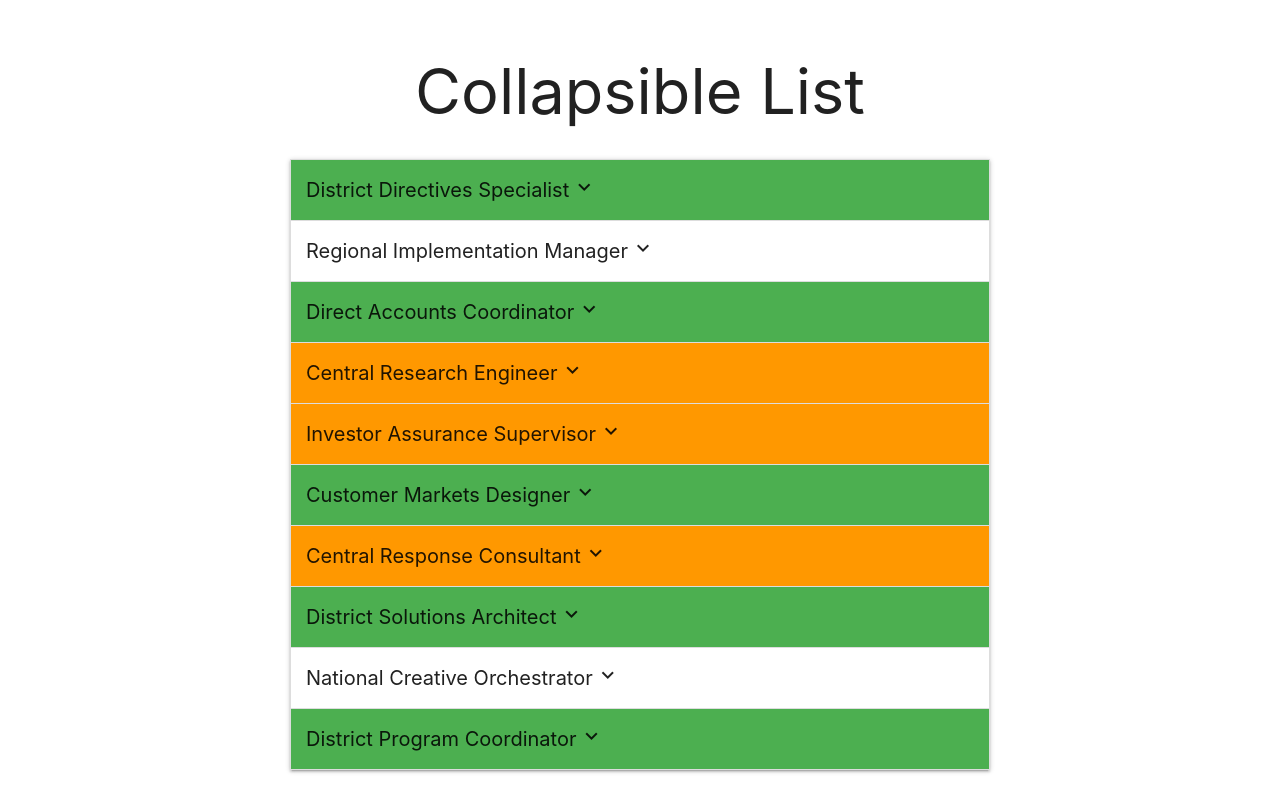
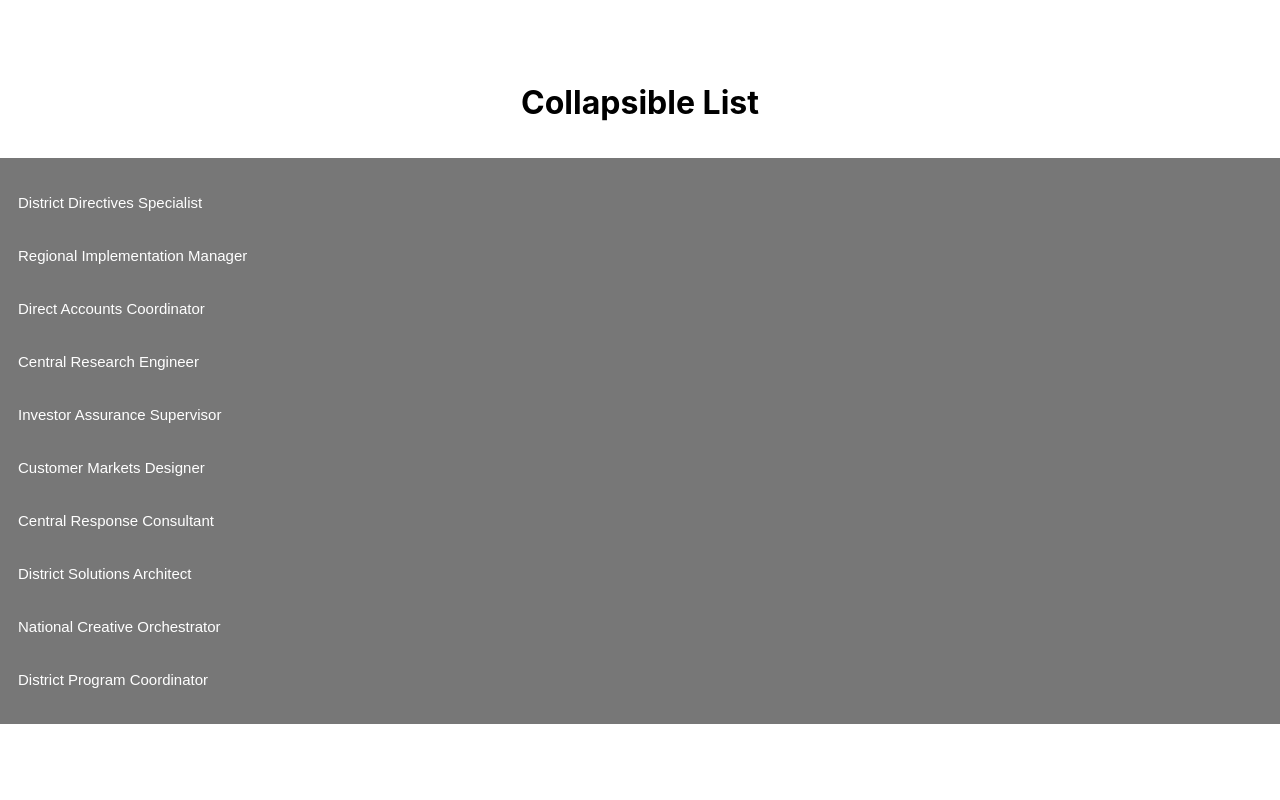
Before and after one commit to eminaydin/Collapsible-List-Component, a React (Create React App) app: page / in a window 1280 px wide. Built offline with nearby package versions, Linux system fonts and the light colour scheme.

Commit message:
Collapsible without Materialize started

```diff
--- a/src/components/collapsible/index.css
+++ b/src/components/collapsible/index.css
@@ -1,6 +1,3 @@
-i {
-    float: right !important;
-}
 /* .orange {
     background-color: orange !important;
 }
@@ -12,9 +9,25 @@ i {
     background-color: gray !important;
 } */
 
-.collapsible-header {
+.collapsible {
+    background-color: #777;
+    color: white;
+    cursor: pointer;
+    padding: 18px;
     width: 100%;
-}
-span {
-    font-size: 20px !important;
-}
+    border: none;
+    text-align: left;
+    outline: none;
+    font-size: 15px;
+  }
+
+  .active, .collapsible:hover {
+    background-color: #555;
+  }
+
+  .content {
+    padding: 0 18px;
+    display: none;
+    overflow: hidden;
+    background-color: #f1f1f1;
+  }
--- a/src/components/collapsible/index.js
+++ b/src/components/collapsible/index.js
@@ -1,39 +1,46 @@
 import React from "react";
 import "./index.css";
-import "materialize-css/dist/css/materialize.min.css"
-import M from "materialize-css"
-
 
 class Collapsible extends React.Component {
   constructor(props) {
     super(props);
     this.state = {
       theme: "gray",
+    };
+    if (this.props.data.category === "admin") {
+      this.state.theme = "orange";
     }
-       if (this.props.data.category === "admin"){this.state.theme = "orange"};
-       if (this.props.data.category === "marketing"){this.state.theme = "green"};
+    if (this.props.data.category === "marketing") {
+      this.state.theme = "green";
+    }
 
     this.collapse = this.collapse.bind(this);
   }
 
   collapse() {
     this.setState({
-                theme:this.state.theme,
-        })
+      theme: this.state.theme,
+    });
   }
   render() {
-        document.addEventListener('DOMContentLoaded', function() {
-            var instances = M.Collapsible.init(document.querySelectorAll('.collapsible'));
-          });
-        return(
-
-            <li onClick= {this.collapse}>
-              <div className={`${this.state.theme} collapsible-header`}><span>{this.props.data.question} </span><i className="material-icons">keyboard_arrow_down</i></div>
-              <div className="collapsible-body"><span className="">{this.props.data.answer}</span></div>
+    return (
+      //     <li onClick= {this.collapse} >
+      //     <details className= {this.state.theme}>
+      //     <summary>{this.props.data.question}</summary>
+      //    <p>{this.props.data.answer}</p>
+      //   </details>
+      //   </li>
+      <li onClick={this.collapse}>
+        <button type="button" class="collapsible">
+          {this.props.data.question}
+        </button>
+        <div class="content">
+          <p>
+          {this.props.data.answer}
+          </p>
+        </div>
       </li>
-
-        )
-
+    );
   }
 }
 
```
Lines whose indentation alone changed are shown as unchanged.
